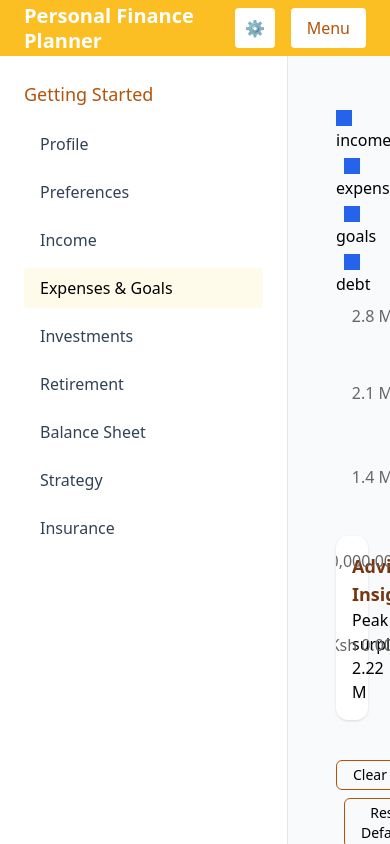
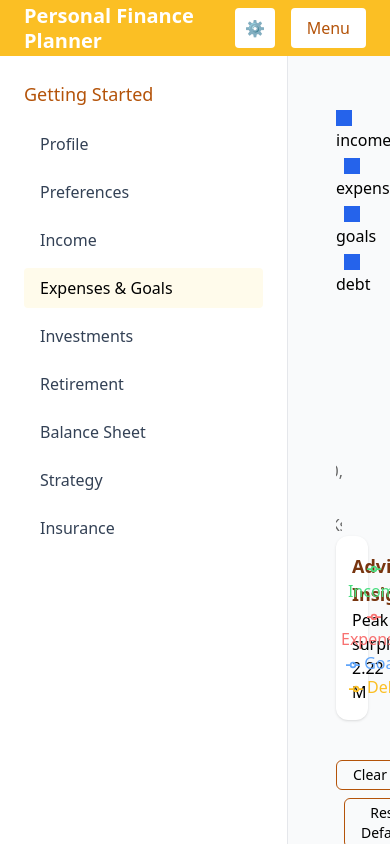
Before and after one commit to MMJGGR/personal-finance-app, a React (Vite) app: page / in a window 390 px wide. Both pictures are taken after a click on the tab "Expenses & Goals". Shown: the top 844 px of the page. Built offline with nearby package versions, Linux system fonts and the light colour scheme.

Commit message:
Wrap LifetimeStackedChart in ResponsiveContainer

```diff
--- a/src/components/ExpensesGoals/LifetimeStackedChart.jsx
+++ b/src/components/ExpensesGoals/LifetimeStackedChart.jsx
@@ -1,5 +1,5 @@
 import React, { useState } from 'react'
-import { AreaChart, Area, XAxis, YAxis, Tooltip, Legend } from 'recharts'
+import { AreaChart, Area, XAxis, YAxis, Tooltip, Legend, ResponsiveContainer } from 'recharts'
 import { formatCurrency } from '../../utils/formatters'
 
 export default function LifetimeStackedChart({ data = [], locale, currency }) {
@@ -15,7 +15,8 @@ export default function LifetimeStackedChart({ data = [], locale, currency }) {
           </label>
         ))}
       </div>
-      <AreaChart data={data} width={800} height={400} role="img" aria-label="Lifetime cash flow chart">
+      <ResponsiveContainer width="100%" height={400} role="img" aria-label="Lifetime cash flow chart">
+        <AreaChart data={data}>
           <XAxis dataKey="year" />
           <YAxis tickFormatter={format} />
           <Tooltip formatter={format} />
@@ -25,6 +26,7 @@ export default function LifetimeStackedChart({ data = [], locale, currency }) {
           {show.goals && <Area type="monotone" dataKey="goals" stackId="1" stroke="#60a5fa" fill="#bfdbfe" name="Goals" />}
           {show.debt && <Area type="monotone" dataKey="debtService" stackId="1" stroke="#fbbf24" fill="#fde68a" name="Debt" />}
         </AreaChart>
+      </ResponsiveContainer>
     </div>
   )
 }
```
Also changed, not shown: 1 other file (tests, documents, lock files or other folders). Lines whose indentation alone changed are shown as unchanged.
